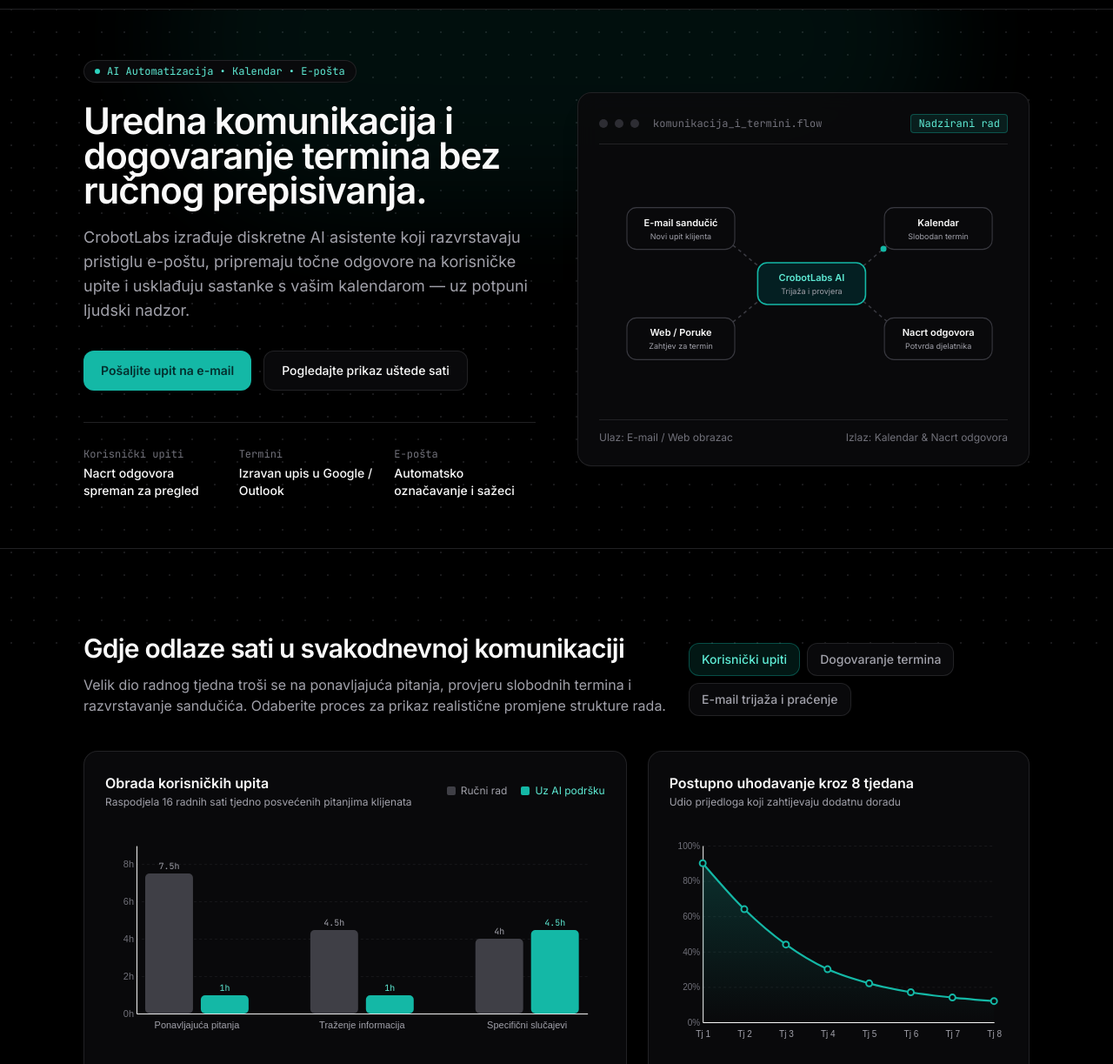
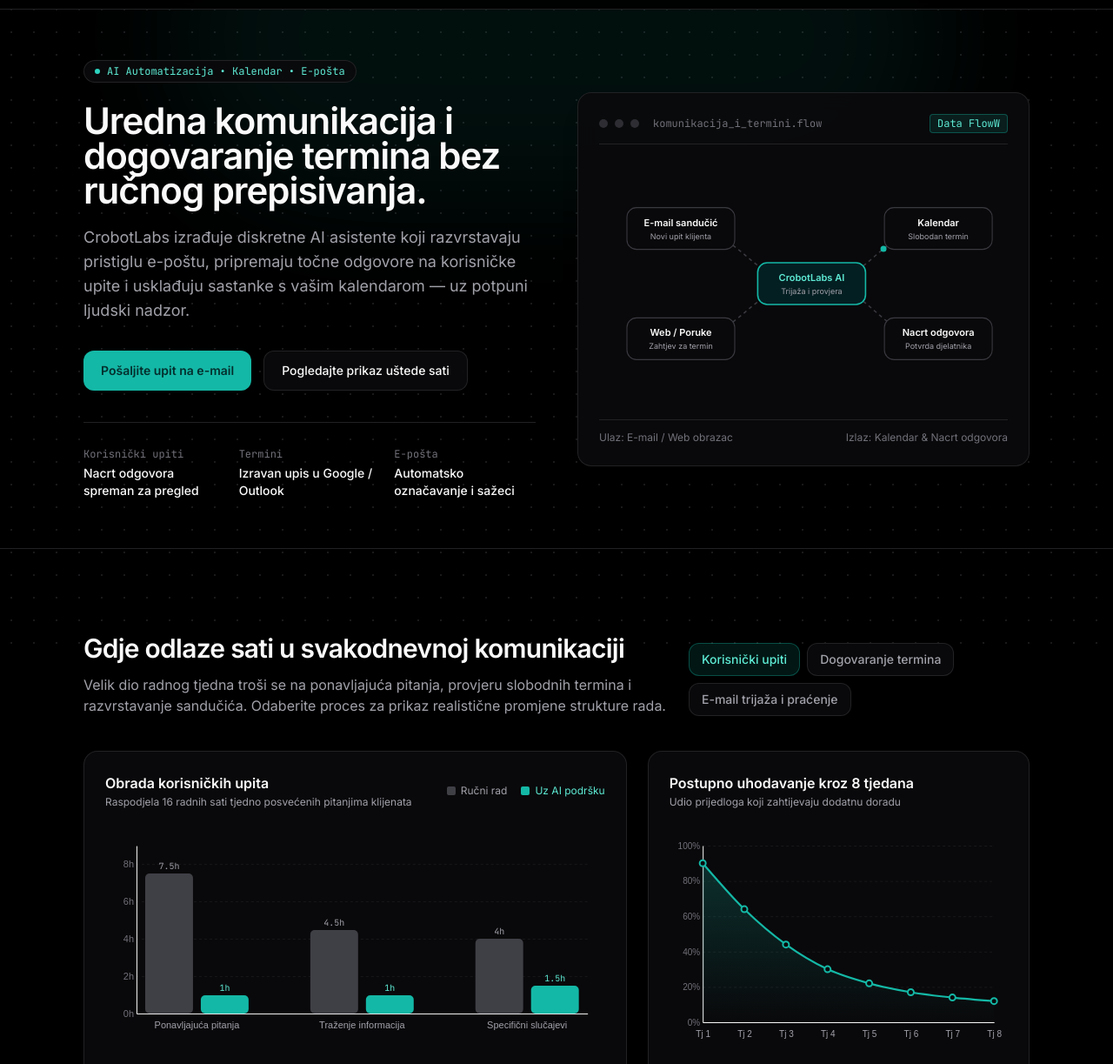
Before and after one commit to crobotsystems/home, a plain HTML site: page index.html in a window 1280 px wide. Shown: the part 54-1277 px from the top of the page at 87% size. Drawn offline with nearby package versions, Linux system fonts and the light colour scheme.

Commit message:
Update index.html

```diff
--- a/index.html
+++ b/index.html
@@ -353,7 +353,7 @@
                                     <span class="w-2.5 h-2.5 rounded-full bg-zinc-600/50"></span>
                                     <span class="text-xs font-mono theme-text-muted pl-2">komunikacija_i_termini.flow</span>
                                 </div>
-                                <span class="text-xs font-mono theme-accent-badge border px-2 py-0.5 rounded">Nadzirani rad</span>
+                                <span class="text-xs font-mono theme-accent-badge border px-2 py-0.5 rounded">Data FlowW</span>
                             </div>
                             <!-- D3 SVG kontejner -->
                             <div id="flow-chart-container" class="w-full h-64 sm:h-72" role="img" aria-label="Dijagram toka AI automatizacije od ulaznog e-maila i web upita do prijedloga termina u kalendaru i nacrta odgovora"></div>
@@ -762,7 +762,7 @@
                     bars: [
                         { task: 'Ponavljajuća pitanja', manual: 7.5, ai: 1.0 },
                         { task: 'Traženje informacija', manual: 4.5, ai: 1.0 },
-                        { task: 'Specifični slučajevi', manual: 4.0, ai: 4.5 }
+                        { task: 'Specifični slučajevi', manual: 4.0, ai: 1.5 }
                     ],
                     curve: [
                         { week: 'Tj 1', editRate: 90 },
```
